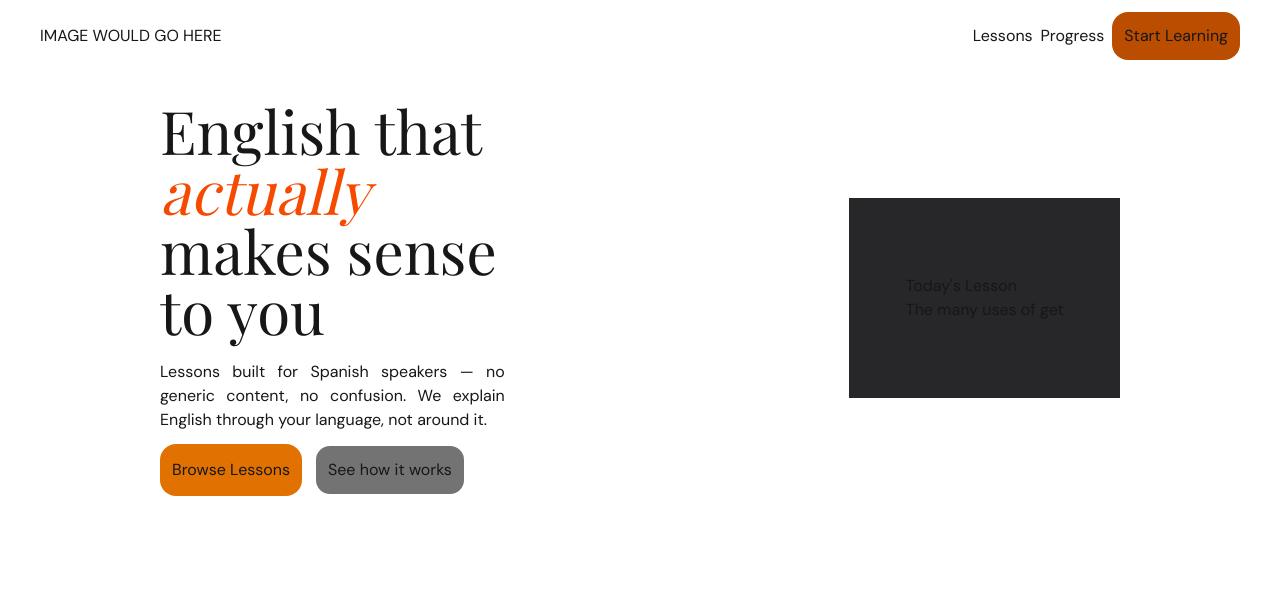
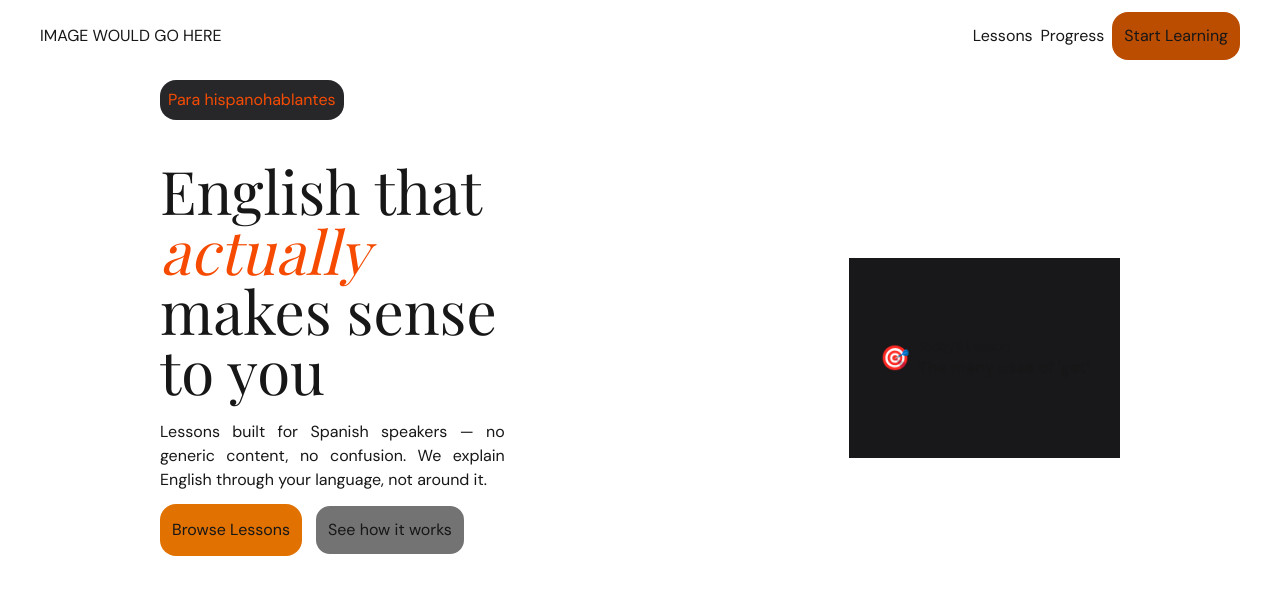
Before and after one commit to DelaO888/ingles-app, a Next.js app: page / in a window 1280 px wide. Shown: the top 594 px of the page. Built offline with nearby package versions, Linux system fonts and the light colour scheme; a web font is replaced by a local one.

Commit message:
added props to Card and styles

```diff
--- a/app/components/Card.tsx
+++ b/app/components/Card.tsx
@@ -1,10 +1,17 @@
-export default function Card(){
+type CardProps = {
+  cardTitle: string;
+  cardBody: string;
+}
+
+export default function Card({cardTitle, cardBody} : CardProps){
     return(
-         <div className="bg-zinc-800 p-5 w-100 h-50 flex justify-center items-center">
+         <div className="bg-zinc-900 p-5 gap-2 w-100 h-50 flex justify-center items-center">
 
-          <div className="flex flex-col ">
-            <p>Today's Lesson</p>
-          <p>The many uses of get</p>
+         <span className="text-2xl">🎯</span>
+
+          <div className="flex flex-col">
+          <p className="font-extralight text-sm">{cardTitle}</p>
+          <p className="font-bold">{cardBody}</p>
           </div>
 
 
--- a/app/page.tsx
+++ b/app/page.tsx
@@ -12,18 +12,26 @@ export default function Home() {
             <button className="bg-amber-700 rounded-2xl p-3">Start Learning</button>
           </ul>
       </nav>
+
+    {/* <div className="flex mt-10 w-5xl justify-between items-center px-40 bg-zinc-800 text-orange-600">
+      <button className="rounded-2xl">Para hispanohablantes</button>
+    </div> */}
+
+       <button className="rounded-2xl ml-20 md:ml-40 mt-5 bg-zinc-800 text-orange-600 p-2">Para hispanohablantes</button>
+
+
      <div className="flex mt-10 justify-between items-center px-40">
         <div>
           <h1 className="text-6xl w-[50%]">English that <span className="bold italic text-orange-600 text-6xl">actually</span> makes sense to you </h1>
           <p className="w-[50%] mt-5 text-justify">Lessons built for Spanish speakers — no generic content, no confusion. We explain English through your language, not around it.</p>
           <div className="flex gap-3 mt-3">
-            <button className="bg-amber-600 rounded-2xl p-3">Browse Lessons</button>
-            <button className="bg-black/55 border-2 border-white rounded-2xl p-3">See how it works</button>
+            <button className="bg-amber-600 rounded-2xl p-3 hover:cursor-pointer">Browse Lessons</button>
+            <button className="bg-black/55 border-2 border-white rounded-2xl p-3 hover:cursor-pointer">See how it works</button>
           </div>
         </div>
 
 
-       <Card></Card>
+       <Card cardTitle="Today's Lesson" cardBody="The many uses of 'get'"></Card>
 
     </div>
     </main>
```
